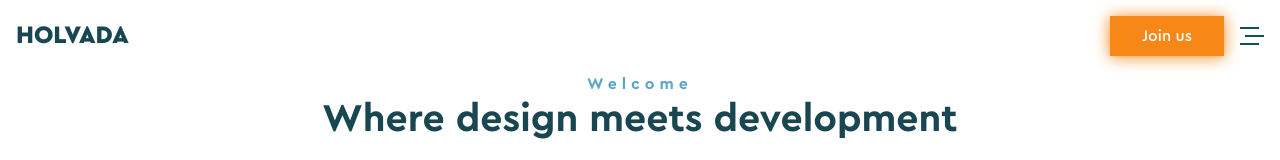
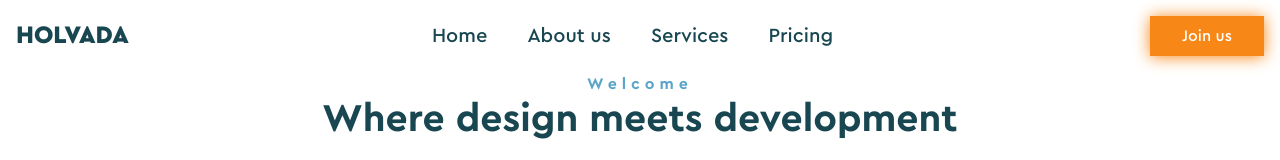
Before and after one commit to AnzoBenjamin/Holvada-v2, a React (Vite) app in the folder frontend/: page / in a window 1280 px wide. Shown: the top 160 px of the page. Built offline with nearby package versions, Linux system fonts and the light colour scheme.

Commit message:
Finishing up

```diff
--- a/frontend/src/components/Header/Hero.module.scss
+++ b/frontend/src/components/Header/Hero.module.scss
@@ -1,12 +1,21 @@
 @import "../../scss/utils/variables";
 
+.video-container{
+    display: flex;
+    justify-content: center;
+}
 .hero {
   text-align: center;
   display: grid;
+  position: relative;
+  &-content{
+
+  }
   &-video{
     margin-inline: auto;
+    object-fit: cover;
     width: 100%;
-    height: 80vh;
+    height: auto;
   }
 
 
@@ -36,5 +45,8 @@ p {
 }
 @media (min-width: 660px) {
   .hero {
+    &-content{
+
+    }
   }
 }
--- a/frontend/src/components/Header/Hero.tsx
+++ b/frontend/src/components/Header/Hero.tsx
@@ -4,18 +4,20 @@ import classes from "./Hero.module.scss";
 const Hero = () => {
   return (
     <div className={classes.hero}>
-      <div className={classes["hero__heading-area"]}>
+      <div className={classes["hero-content"]}>
         <h3 className={styles["heading-tertiary"]}>Welcome</h3>
         <h1 className={styles["heading-primary"]}>
           Where design meets development
         </h1>
+        <div className={classes["hero__text-area"]}>
+          <p>Choose the best</p>
+        </div>
       </div>
-      <div className={classes["hero__text-area"]}>
-        <p>Choose the best</p>
+      <div className={classes["video-container"]}>
+        <video className={classes["hero-video"]} autoPlay muted loop>
+          <source src="/hero-vid.mp4" type="video/mp4" />
+        </video>
       </div>
-      <video className={classes["hero-video"]} autoPlay muted loop>
-        <source src='/code-video.mp4' type='video/mp4'/>
-      </video>
     </div>
   );
 };
--- a/frontend/src/components/Header/Navigation.module.scss
+++ b/frontend/src/components/Header/Navigation.module.scss
@@ -76,6 +76,9 @@
     cursor: pointer;
   }
 }
+.desktop-nav{
+  display: none;
+}
 
 @media (min-width: 470px) {
   .nav {
@@ -86,8 +89,16 @@
 }
 
 @media (min-width: 1200px) {
+  .desktop-nav{
+    display: flex;
+    gap: 2.5rem;
+  }
+  .mobile-nav{
+    display: none;
+  }
   .nav {
-    padding-inline: 2rem;
+    display: grid;
+    grid-template-columns: 1fr 2fr;
     &__hidden {
       &--items {
         font-size: $fs-800;
@@ -101,6 +112,10 @@
     &__header {
       font-size: $fs-600;
     }
+    &__left{
+      display: flex;
+      justify-content: space-between;
+    }
     &__icon {
       height: 1.5rem;
       width: 1.5rem;
--- a/frontend/src/components/Header/Navigation.tsx
+++ b/frontend/src/components/Header/Navigation.tsx
@@ -69,7 +69,7 @@ const Navigation: React.FC<NavigationProps> = ({ isFixed }) => {
   };
 
   const buttonHandler = () => {
-    setIsPopupVisible(true)
+    setIsPopupVisible(true);
   };
 
   return (
@@ -77,13 +77,35 @@ const Navigation: React.FC<NavigationProps> = ({ isFixed }) => {
       <Popup isVisible={isPopupVisible} setIsVisible={setIsPopupVisible} />
       <h2 className={classes["nav__header"]}>Holvada</h2>
       <div className={classes["nav__left"]}>
+          <ul className={classes["desktop-nav"]}>
+            <li className={classes["desktop-nav--item"]}>
+              <Link smooth to="header">
+                Home
+              </Link>
+            </li>
+            <li className={classes["desktop-nav--item"]}>
+              <Link smooth to="section-about">
+                About us
+              </Link>
+            </li>
+            <li className={classes["desktop-nav--item"]}>
+              <Link smooth to="section-services">
+                Services
+              </Link>
+            </li>
+            <li className={classes["desktop-nav--item"]}>
+              <Link smooth to="section-prices">
+                Pricing
+              </Link>
+            </li>
+          </ul>
         <a href="#" className={styles.btn} onClick={buttonHandler}>
           Join us
         </a>
         <img
           src={barsStaggered}
           alt="Bars Staggered"
-          className={`${classes["nav__icon"]}`}
+          className={`${classes["nav__icon"]} ${classes["mobile-nav"]}`}
           onClick={menuHandler}
         />
         {menuRoot &&
```
